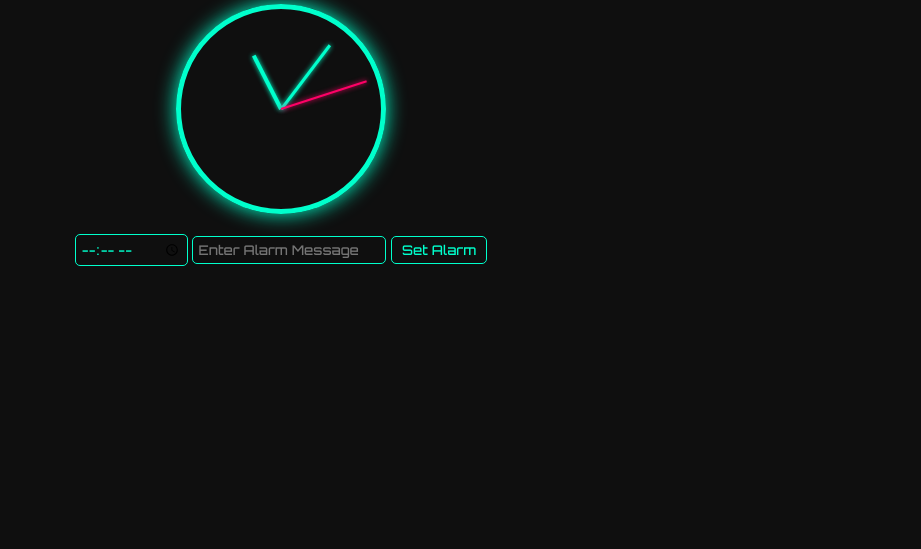
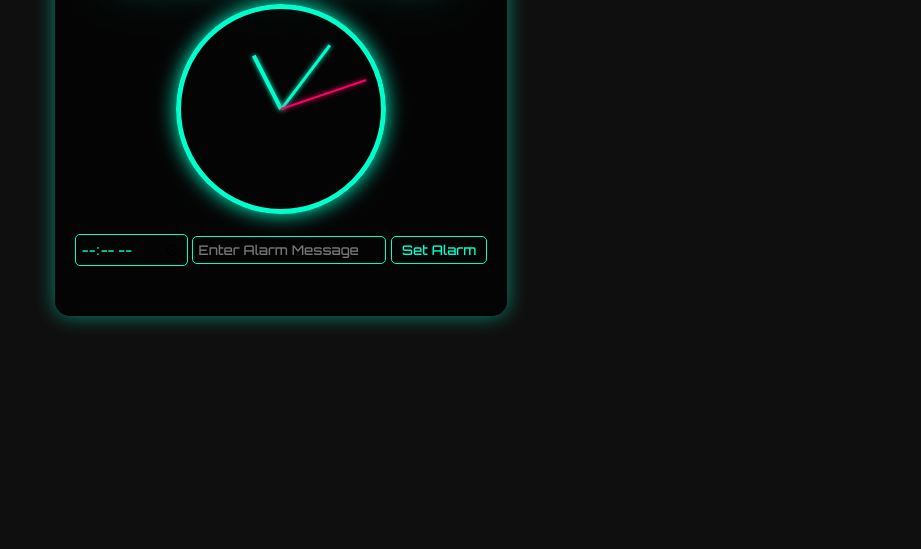
Before and after one commit to john5400/reloj_alarma, a plain HTML site: page index.html in a window 1280 px wide. Shown: the part 301-850 px from the top of the page, without its empty margins (359-1280 px from the left). Before the commit the page ends 800 px from the top, so only its background shows below. Drawn offline with Linux system fonts and the light colour scheme.

Commit message:
Update index.html

```diff
--- a/index.html
+++ b/index.html
@@ -16,7 +16,28 @@
     margin: 0;
     background: #0f0f0f;
     color: #00ffcc;
-    transition: background 0.5s ease, color 0.5s ease;
+    overflow: hidden;
+    position: relative;
+  }
+
+  /* Fondo animado con partículas */
+  body::before {
+    content: '';
+    position: absolute;
+    top: 0;
+    left: 0;
+    width: 100%;
+    height: 100%;
+    background: radial-gradient(circle, transparent 20%, #0f0f0f 20%, #0f0f0f 80%, transparent 80%, transparent),
+                radial-gradient(circle, transparent 20%, #0f0f0f 20%, #0f0f0f 80%, transparent 80%, transparent) 50px 50px;
+    background-size: 100px 100px;
+    animation: moveBackground 10s linear infinite;
+    z-index: -1;
+  }
+
+  @keyframes moveBackground {
+    0% { transform: translateY(0); }
+    100% { transform: translateY(100px); }
   }
 
   /* Temas */
@@ -42,12 +63,23 @@
 
   .container {
     text-align: center;
+    background: rgba(0, 0, 0, 0.7);
+    padding: 20px;
+    border-radius: 15px;
+    box-shadow: 0 0 20px rgba(0, 255, 204, 0.5);
+    backdrop-filter: blur(10px);
   }
 
   #clock {
     font-size: 4rem;
-    text-shadow: 0 0 10px #00ffcc, 0 0 20px #00ffcc;
+    text-shadow: 0 0 10px #00ffcc, 0 0 20px #00ffcc, 0 0 40px #00ffcc;
     margin-bottom: 20px;
+    animation: glow 1.5s infinite alternate;
+  }
+
+  @keyframes glow {
+    0% { text-shadow: 0 0 10px #00ffcc, 0 0 20px #00ffcc, 0 0 40px #00ffcc; }
+    100% { text-shadow: 0 0 20px #00ffcc, 0 0 40px #00ffcc, 0 0 60px #00ffcc; }
   }
 
   #analog-clock {
@@ -65,6 +97,7 @@
     background: #00ffcc;
     transform-origin: bottom center;
     box-shadow: 0 0 5px #00ffcc;
+    transition: transform 0.5s cubic-bezier(0.4, 2.3, 0.8, 1);
   }
 
   #hour-hand {
@@ -112,12 +145,13 @@
     color: inherit;
     cursor: pointer;
     font-family: 'Orbitron', sans-serif;
-    transition: background 0.3s ease, color 0.3s ease;
+    transition: background 0.3s ease, color 0.3s ease, transform 0.3s ease;
   }
 
   #setAlarmButton:hover {
     background: #00ffcc;
     color: #0f0f0f;
+    transform: scale(1.1);
   }
 
   #alarmList {
@@ -135,6 +169,11 @@
     border-radius: 5px;
     margin-bottom: 5px;
     background: rgba(0, 255, 204, 0.1);
+    transition: transform 0.3s ease;
+  }
+
+  .alarm-item:hover {
+    transform: scale(1.02);
   }
 
   .alarm-item button {
@@ -144,6 +183,7 @@
     padding: 2px 5px;
     border-radius: 3px;
     cursor: pointer;
+    transition: background 0.3s ease;
   }
 
   .alarm-item button:hover {
@@ -160,6 +200,17 @@
     border-radius: 5px;
     box-shadow: 0 0 10px #ff0066;
     display: none;
+    animation: slideIn 0.5s ease, fadeOut 0.5s ease 4.5s;
+  }
+
+  @keyframes slideIn {
+    0% { transform: translateX(100%); }
+    100% { transform: translateX(0); }
+  }
+
+  @keyframes fadeOut {
+    0% { opacity: 1; }
+    100% { opacity: 0; }
   }
 
   #themeSelector {
@@ -173,6 +224,12 @@
     color: inherit;
     cursor: pointer;
     font-family: 'Orbitron', sans-serif;
+    transition: background 0.3s ease, color 0.3s ease;
+  }
+
+  #themeSelector:hover {
+    background: #00ffcc;
+    color: #0f0f0f;
   }
 </style>
 </head>
```
